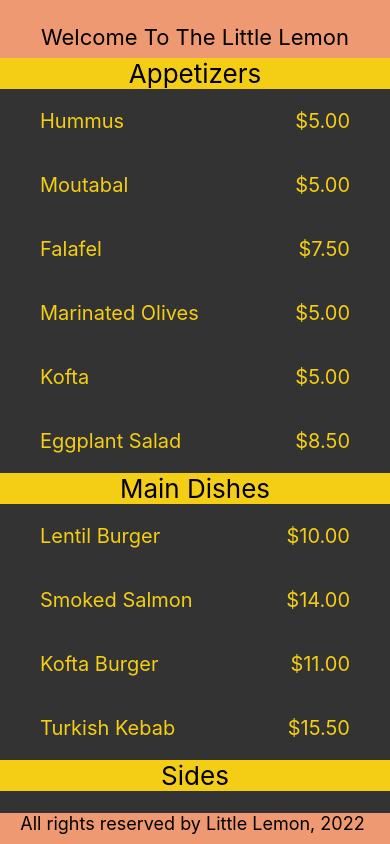
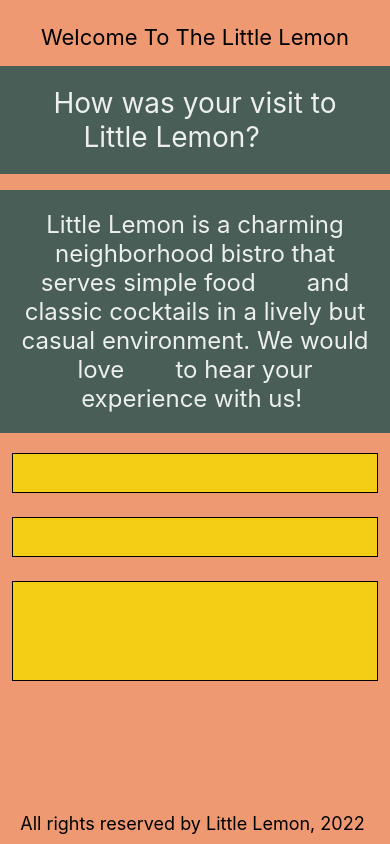
Before and after one commit to TabotCharlesBessong/CourseraReactNative, a React Native app in the folder little_lemon/: screen / in a window 390 px wide. Built offline with nearby package versions, Linux system fonts and the light colour scheme.

Commit message:
text input

```diff
--- a/little_lemon/App.js
+++ b/little_lemon/App.js
@@ -1,7 +1,7 @@
 import * as React from "react";
 import { StyleSheet, View } from "react-native";
 
-import { Footer, Header, MenuItem, SectionA, SectionLists } from "./component";
+import { FeedbackForm, Footer, Header, MenuItem, SectionA, SectionLists } from "./component";
 import { Welcome } from "./screens";
 import { StatusBar } from "expo-status-bar";
 export default function App() {
@@ -12,7 +12,8 @@
         {/* <Welcome /> */}
         {/* <MenuItem /> */}
         {/* <SectionLists /> */}
-        <SectionA />
+        {/* <SectionA /> */}
+        <FeedbackForm/>
       </View>
       <View style={{ backgroundColor: "#EE9972" }}>
         <Footer />
--- /dev/null
+++ b/little_lemon/component/FeedbackForm.jsx
@@ -0,0 +1,83 @@
+
+import React, { useState } from "react";
+import { ScrollView, StyleSheet, Text, TextInput } from "react-native";
+
+const FeedbackForm = () => {
+  // declare the variables
+  const [firstName, onChangeFirstName] = useState("");
+  const [lastName, onChangeLastName] = useState("");
+  const [message, onChangeMessage] = useState("");
+  const [phoneNumber, onChangePhoneNumber] = useState("");
+
+  return (
+    <ScrollView style={styles.container}>
+      <Text style={styles.headingSection}>
+        How was your visit to Little Lemon?      {" "}
+      </Text>
+      <Text style={styles.infoSection}>
+                Little Lemon is a charming neighborhood bistro that serves
+        simple food         and classic cocktails in a lively but casual
+        environment. We would love         to hear your experience with us!
+         {" "}
+      </Text>
+      <TextInput
+        style={styles.input}
+        value={firstName}
+        onChangeText={onChangeFirstName}
+      />
+      <TextInput
+        style={styles.input}
+        value={lastName}
+        onChangeText={onChangeLastName}
+      />
+      <TextInput
+        style={styles.messageInput}
+        value={message}
+        onChangeText={onChangeMessage}
+      />
+    </ScrollView>
+  );
+};
+
+const styles = StyleSheet.create({
+  container: {
+    flex: 1,
+  },
+  input: {
+    height: 40,
+    margin: 12,
+    borderWidth: 1,
+    padding: 10,
+    fontSize: 16,
+    borderColor: "EDEFEE",
+    backgroundColor: "#F4CE14",
+  },
+  messageInput: {
+    height: 100,
+    margin: 12,
+    borderWidth: 1,
+    padding: 10,
+    fontSize: 16,
+    backgroundColor: "#F4CE14",
+    textAlign:'center',
+    // wordWrap: 'break-word',
+  },
+  infoSection: {
+    fontSize: 24,
+    padding: 20,
+    marginVertical: 8,
+    color: "#EDEFEE",
+    textAlign: "center",
+    backgroundColor: "#495E57",
+  },
+  headingSection: {
+    fontSize: 28,
+    padding: 20,
+    marginVertical: 8,
+    color: "#EDEFEE",
+    textAlign: "center",
+    backgroundColor: "#495E57",
+  },
+});
+
+export default FeedbackForm;
--- a/little_lemon/component/index.js
+++ b/little_lemon/component/index.js
@@ -5,3 +5,4 @@
 export {default as Underline} from './Underline'
 export {default as SectionLists} from './SectionLists'
 export {default as SectionA} from './assignment/SectionListAssignment'
+export {default as FeedbackForm} from './FeedbackForm'
```
